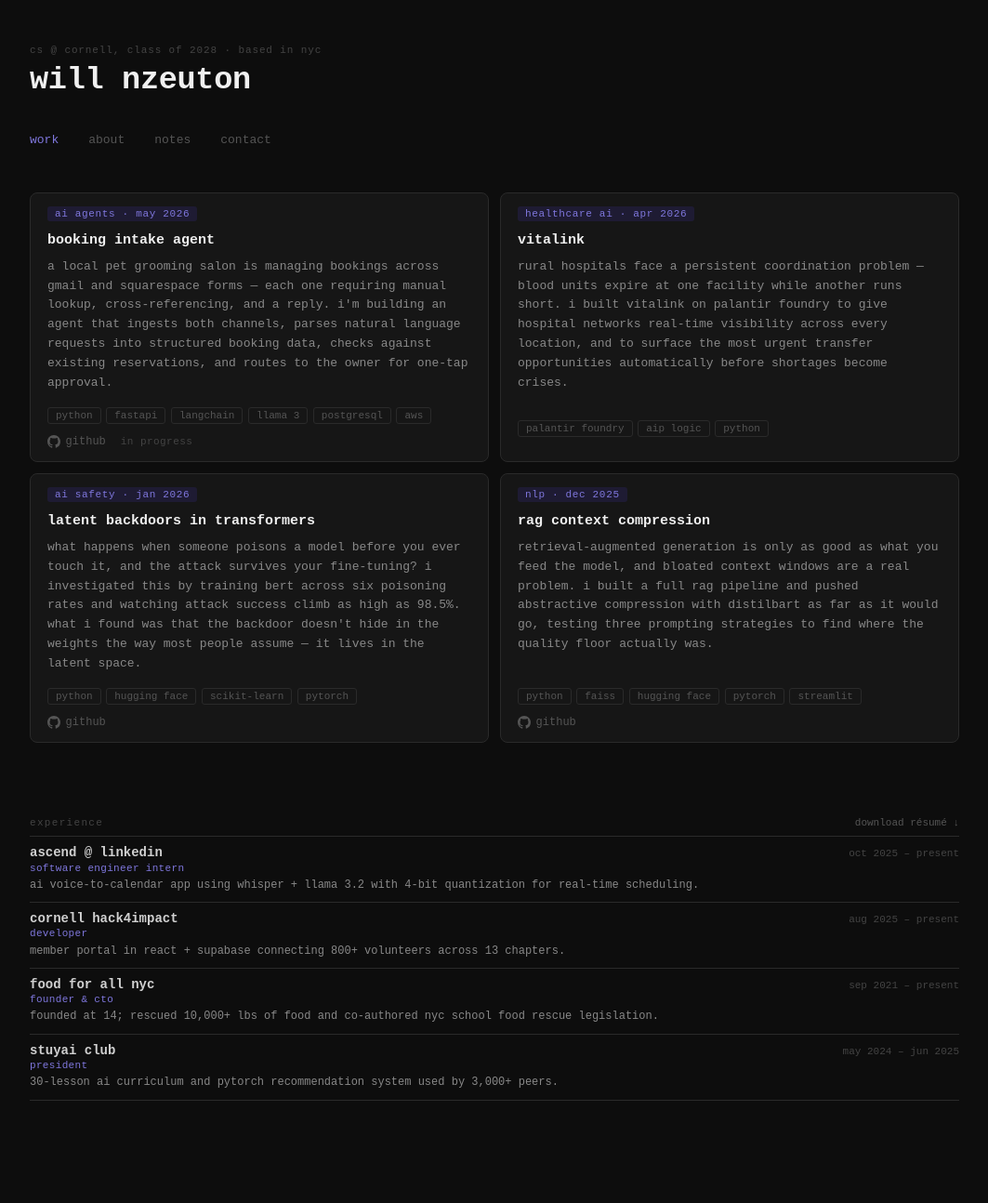
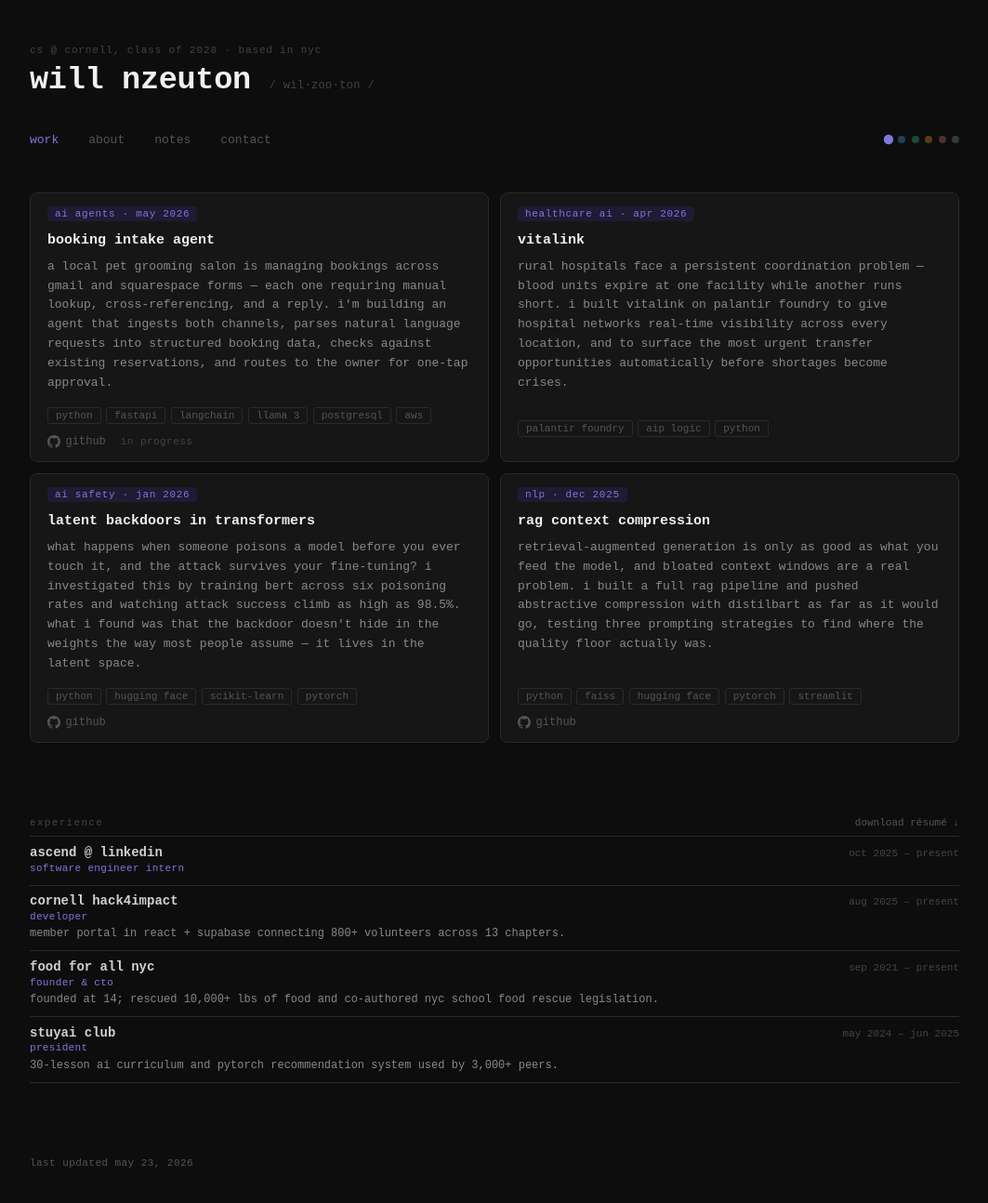
Before and after one commit to wnzeuton/portfolio, a React (Create React App) app: page / in a window 1280 px wide. Shown: the top 1294 px of the page at 93% size, without its empty margins (108-1171 px from the left). Before the commit the page ends 1264 px from the top, so only its background shows below. Built offline with nearby package versions, Linux system fonts and the light colour scheme.

Commit message:
customizable palette, phonetic name inclusion

```diff
--- a/src/App.css
+++ b/src/App.css
@@ -11,6 +11,47 @@
   --accent: #7f77dd;
   --accent-bg: #1e1b33;
   --green: #1d9e75;
+}
+
+/* ── Themes ── */
+[data-theme="midnight"] {
+  --bg: #080b10;
+  --surface: #0e1318;
+  --border: #1a2435;
+  --accent: #4d9de0;
+  --accent-bg: #0e1a2e;
+}
+
+[data-theme="forest"] {
+  --bg: #080d0b;
+  --surface: #0d1510;
+  --border: #1a2e24;
+  --accent: #2ec090;
+  --accent-bg: #0c2019;
+}
+
+[data-theme="ember"] {
+  --bg: #0d0a07;
+  --surface: #15100a;
+  --border: #2a2018;
+  --accent: #e8923a;
+  --accent-bg: #23150a;
+}
+
+[data-theme="rose"] {
+  --bg: #0d0909;
+  --surface: #150e0e;
+  --border: #2a1a1a;
+  --accent: #d96b6b;
+  --accent-bg: #23100f;
+}
+
+[data-theme="mono"] {
+  --bg: #000000;
+  --surface: #111111;
+  --border: #222222;
+  --accent: #888888;
+  --accent-bg: #1a1a1a;
 }
 
 /* ── Layout ── */
@@ -41,11 +82,41 @@
   margin-bottom: 1.75rem;
 }
 
+.name-phonetic {
+  font-size: 0.75rem;
+  font-weight: 400;
+  color: var(--dim);
+  letter-spacing: 0.03em;
+}
+
 /* ── Tabs ── */
 .tabs {
   display: flex;
   gap: 0;
+  align-items: center;
 }
+
+.theme-dots {
+  margin-left: auto;
+  display: flex;
+  gap: 0.4rem;
+  align-items: center;
+}
+
+.theme-dot {
+  width: 8px;
+  height: 8px;
+  border-radius: 50%;
+  border: none;
+  cursor: pointer;
+  padding: 0;
+  opacity: 0.35;
+  transition: opacity 0.15s, transform 0.15s;
+  flex-shrink: 0;
+}
+
+.theme-dot:hover { opacity: 0.7; }
+.theme-dot.active { opacity: 1; transform: scale(1.3); }
 
 .tab-btn {
   font-size: 0.8125rem;
@@ -431,6 +502,17 @@
   flex-shrink: 0;
 }
 
+/* ── Footer ── */
+.site-footer {
+  padding: 0 0 2.5rem;
+}
+
+.footer-updated {
+  font-size: 0.6875rem;
+  color: var(--very-muted);
+  letter-spacing: 0.04em;
+}
+
 /* ── Buttons ── */
 .btn {
   display: inline-block;
--- a/src/App.js
+++ b/src/App.js
@@ -1,6 +1,15 @@
-import { useState } from 'react';
+import { useState, useEffect } from 'react';
 import { HashRouter, Routes, Route, Link, useParams } from 'react-router-dom';
 import './App.css';
+
+const THEMES = [
+  { id: 'default',  dot: '#7f77dd' },
+  { id: 'midnight', dot: '#4d9de0' },
+  { id: 'forest',   dot: '#2ec090' },
+  { id: 'ember',    dot: '#e8923a' },
+  { id: 'rose',     dot: '#d96b6b' },
+  { id: 'mono',     dot: '#888888' },
+];
 
 function GitHubIcon() {
   return (
@@ -106,7 +115,7 @@ const EXPERIENCE = [
     org: 'ascend @ linkedin',
     role: 'software engineer intern',
     date: 'oct 2025 – present',
-    desc: 'ai voice-to-calendar app using whisper + llama 3.2 with 4-bit quantization for real-time scheduling.',
+    desc: '',
   },
   {
     org: 'cornell hack4impact',
@@ -128,11 +137,11 @@ const EXPERIENCE = [
   },
 ];
 
-function Header({ tab, setTab }) {
+function Header({ tab, setTab, theme, setTheme }) {
   return (
     <header className="site-header container">
       <p className="header-eyebrow">cs @ cornell, class of 2028 · based in nyc</p>
-      <h1 className="header-name">will nzeuton</h1>
+      <h1 className="header-name">will nzeuton <span className="name-phonetic">/ wil·zoo·ton /</span></h1>
       <nav className="tabs">
         {['work', 'about', 'notes', 'contact'].map(t => (
           <button
@@ -141,6 +150,17 @@ function Header({ tab, setTab }) {
             onClick={() => setTab(t)}
           >{t}</button>
         ))}
+        <span className="theme-dots">
+          {THEMES.map(t => (
+            <button
+              key={t.id}
+              className={`theme-dot${theme === t.id ? ' active' : ''}`}
+              style={{ background: t.dot }}
+              onClick={() => setTheme(t.id)}
+              title={t.id}
+            />
+          ))}
+        </span>
       </nav>
     </header>
   );
@@ -182,7 +202,7 @@ function WorkTab() {
               <span className="exp-date">{e.date}</span>
             </div>
             <p className="exp-role">{e.role}</p>
-            <p className="exp-desc">{e.desc}</p>
+            {e.desc && <p className="exp-desc">{e.desc}</p>}
           </div>
         ))}
       </div>
@@ -251,6 +271,12 @@ function AboutTab() {
 
 const NOTES = [
   {
+    id: 0,
+    date: 'may 23, 2026',
+    type: 'short',
+    content: '// i wish my github contributions heatmap was all green.',
+  },
+  {
     id: 1,
     date: 'may 23, 4:02 am',
     type: 'short',
@@ -309,15 +335,39 @@ function ContactTab() {
   );
 }
 
+function Footer() {
+  return (
+    <footer className="site-footer container">
+      <p className="footer-updated">last updated may 23, 2026</p>
+    </footer>
+  );
+}
+
 function Portfolio() {
   const [tab, setTab] = useState('work');
+  const [theme, setTheme] = useState('default');
+
+  useEffect(() => {
+    const t = THEMES.find(t => t.id === theme);
+    document.documentElement.setAttribute('data-theme', theme);
+    const svg = `<svg xmlns="http://www.w3.org/2000/svg" viewBox="0 0 32 32"><rect x="2" y="2" width="28" height="28" fill="#000000" stroke="${t.dot}" stroke-width="2"/></svg>`;
+    const blob = new Blob([svg], { type: 'image/svg+xml' });
+    const url = URL.createObjectURL(blob);
+    const link = document.querySelector("link[rel='icon']") || document.createElement('link');
+    link.rel = 'icon';
+    link.type = 'image/svg+xml';
+    link.href = url;
+    if (!link.parentNode) document.head.appendChild(link);
+  }, [theme]);
+
   return (
     <>
-      <Header tab={tab} setTab={setTab} />
+      <Header tab={tab} setTab={setTab} theme={theme} setTheme={setTheme} />
       {tab === 'work'    && <WorkTab />}
       {tab === 'about'   && <AboutTab />}
       {tab === 'notes'   && <NotesTab />}
       {tab === 'contact' && <ContactTab />}
+      <Footer />
     </>
   );
 }
--- a/src/index.css
+++ b/src/index.css
@@ -3,6 +3,6 @@ html { font-size: 16px; scroll-behavior: smooth; }
 body {
   font-family: ui-monospace, 'SF Mono', 'Fira Code', monospace;
   -webkit-font-smoothing: antialiased;
-  background: #0d0d0d;
+  background: var(--bg, #0d0d0d);
   color: #f0f0f0;
 }
```
Also changed, not shown: public/favicon.svg.
